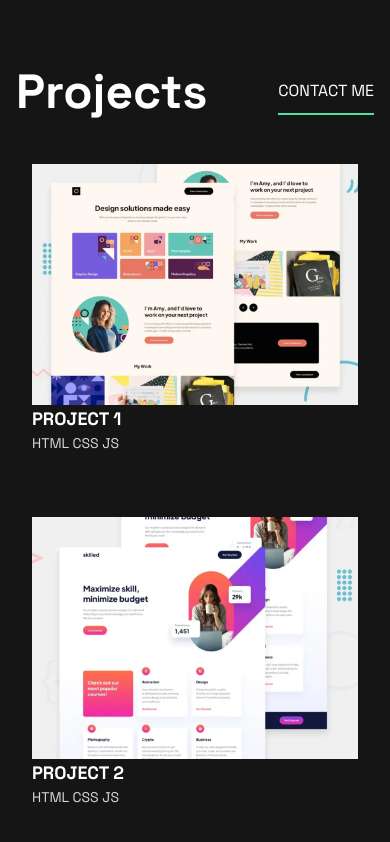
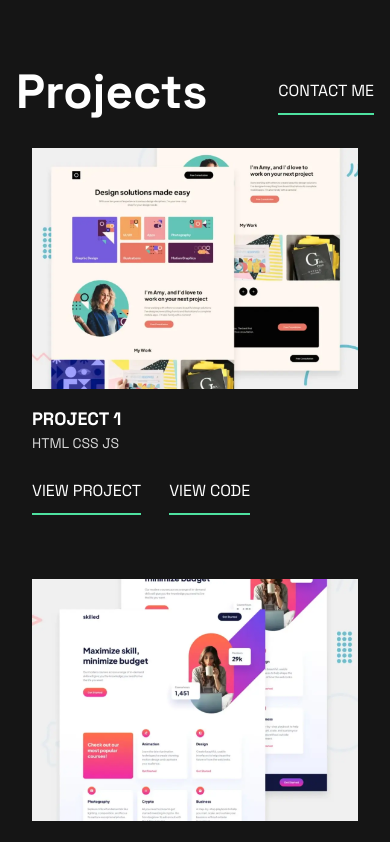
Before and after one commit to lzwingelstein/portfolio, a Next.js app: page / in a window 390 px wide. Shown: the part 1680-2522 px from the top of the page. Built offline with nearby package versions, Linux system fonts and the light colour scheme.

Commit message:
[feat] Add project links

```diff
--- a/src/components/ProjectCard/index.tsx
+++ b/src/components/ProjectCard/index.tsx
@@ -18,20 +18,25 @@ export default function ProjectCard({
   title,
 }: ProjectCardProps) {
   return (
-    <div className="flex flex-col p-4">
-      <Image src={image} alt={title} width={540} height={400} />
-      <div>
+    <div className="flex flex-col p-4 ">
+      <Image
+        src={image}
+        alt={title}
+        layout={"responsive"}
+        objectFit={"contain"}
+      />
+      <div className="mt-4">
         <h3 className="text-lg font-bold">{title.toUpperCase()}</h3>
         <p className="text-sm text-gray-500">{stack.toLocaleUpperCase()}</p>
       </div>
-      {/* <div className="flex justify-end mt-4">
+      <div className="flex space-x-7 mt-4">
         <ButtonCTA onClick={() => window.open(link, "_blank")}>
           View Project
         </ButtonCTA>
         <ButtonCTA onClick={() => window.open(code, "_blank")}>
           View Code
         </ButtonCTA>
-      </div> */}
+      </div>
     </div>
   );
 }
--- a/src/components/ProjectSection/index.tsx
+++ b/src/components/ProjectSection/index.tsx
@@ -7,11 +7,11 @@ import ButtonLink from "../ButtonLink";
 export default function ProjectSection() {
   return (
     <section className="pt-20">
-      <div className="flex flex-row justify-between w-full items-center">
+      <div className="flex flex-row justify-between w-full items-center pb-4 md:pb-8">
         <h1 className="w-fit">Projects</h1>
         <ButtonLink href="#contact">CONTACT ME</ButtonLink>
       </div>
-      <div className="grid grid-cols-1 md:grid-cols-2 gap-8 mt-8">
+      <div className="grid grid-cols-1 md:grid-cols-2 gap-8">
         <ProjectCard
           title="Project 1"
           stack="HTML CSS JS"
```
